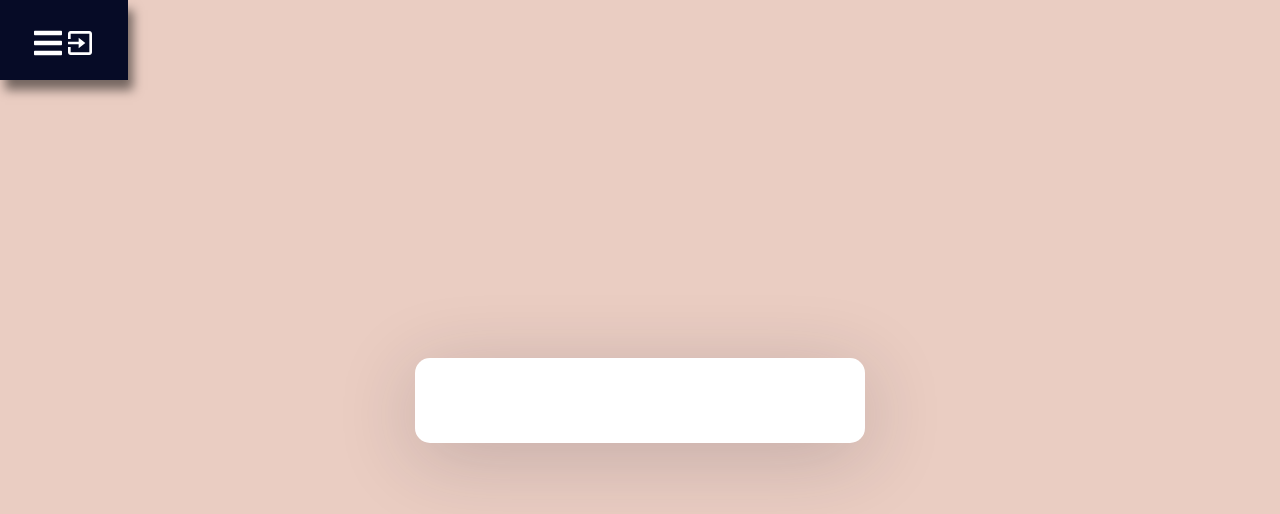
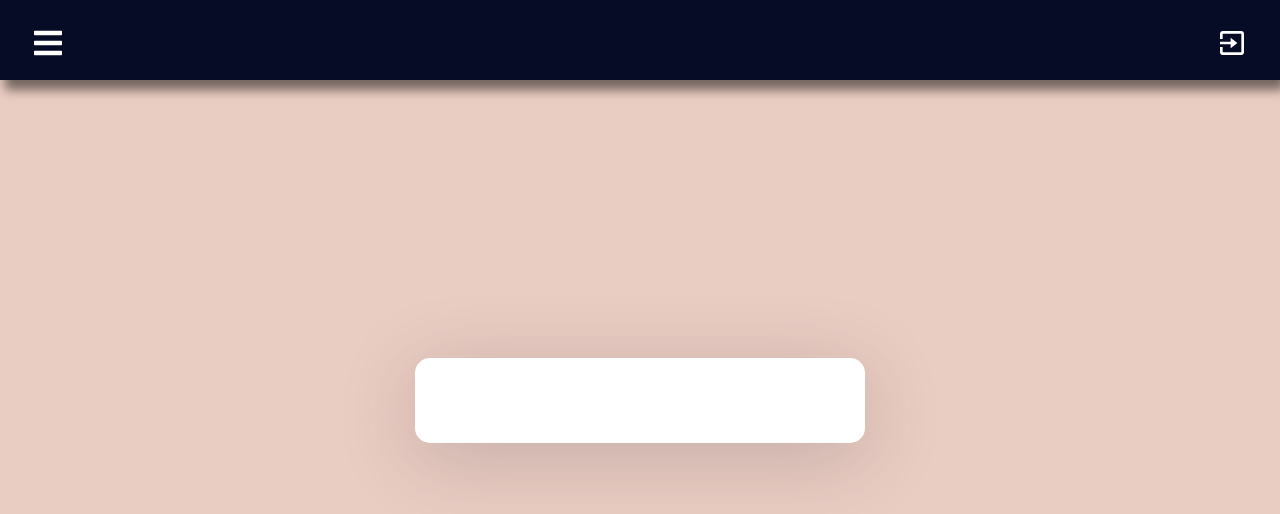
Before and after one commit to Michelle-Mungai/Phase-4-HMS, a React (Create React App) app: page /navbar in a window 1280 px wide. Shown: the top 514 px of the page. Built offline with nearby package versions, Linux system fonts and the light colour scheme; the HTML template or start-up script is replaced by a standard one.

Commit message:
changes made in file

```diff
--- a/src/App.js
+++ b/src/App.js
@@ -5,7 +5,7 @@ import { BrowserRouter as Router, Routes, Route } from 'react-router-dom';
 import Login from './components/login.component';
 import SignUp from './components/signup.component';
 import Password from './components/password.component';
-import Navbar from './components/navbar/navbar';
+import Navbar from './components/Navbar/Navbar';
 import DoctorAppointment from './components/Appointments/DoctorAppointment';
 import PatientAppointment from './components/Appointments/PatientAppointment';
 import Prescription from './components/Prescription/Prescription';
--- a/src/components/Navbar/navbar.css
+++ b/src/components/Navbar/Navbar.css
@@ -10,6 +10,7 @@
     position: fixed;
     top: 0%;
     left: 0;
+    width: 100%;
     align-items: center;
     box-shadow: 5px 10px 10px rgba(0, 0, 0, 0.5);
     z-index: 999;
```
Also changed, not shown: src/components/Navbar/Navbar.js (renamed from src/components/Navbar/navbar.js), src/components/Navbar/SidebarData.js (renamed from src/components/Navbar/sidebarData.js).
